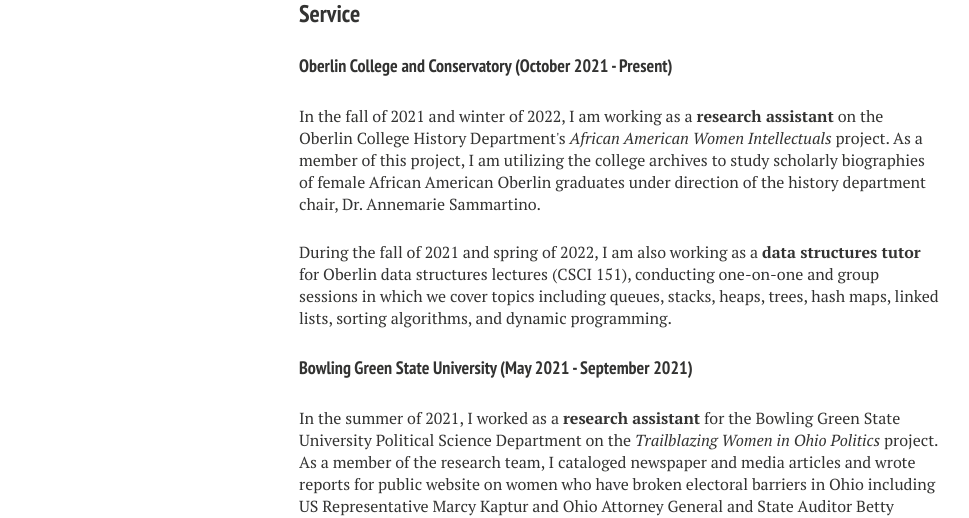
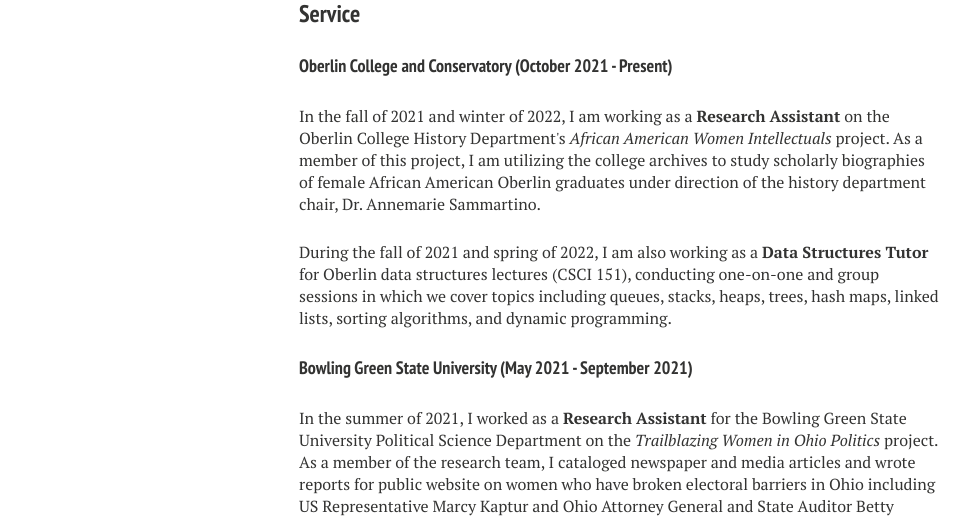
Before and after one commit to nathanenglehart/nathanenglehart.github.io, a Jekyll site: the page built from cv.md, in a window 1280 px wide. Shown: the part 667-1185 px from the top of the page, without its empty margins (21-990 px from the left). Built offline with Jekyll 4.4.1, drawn with Linux system fonts in a browser that asks for light colours; nearby versions of some CDN libraries.

Commit message:
Update cv.html

```diff
--- a/_layouts/cv.html
+++ b/_layouts/cv.html
@@ -60,11 +60,11 @@
       <h3>Service</h3>
 
       <h4>Oberlin College and Conservatory (October 2021 - Present)</h4>
-      <p class="paragraph">In the fall of 2021 and winter of 2022, I am working as a <strong>research assistant</strong> on the Oberlin College History Department's <i>African American Women Intellectuals</i> project. As a member of this project, I am utilizing the college archives to study scholarly biographies of female African American Oberlin graduates under direction of the history department chair, Dr. Annemarie Sammartino. </p>
-      <p style="margin-top: 1.625rem !important;" class="paragraph">During the fall of 2021 and spring of 2022, I am also working as a <strong>data structures tutor</strong> for Oberlin data structures lectures (CSCI 151), conducting one-on-one and group sessions in which we cover topics including queues, stacks, heaps, trees, hash maps, linked lists, sorting algorithms, and dynamic programming.</p>
+      <p class="paragraph">In the fall of 2021 and winter of 2022, I am working as a <strong>Research Assistant</strong> on the Oberlin College History Department's <i>African American Women Intellectuals</i> project. As a member of this project, I am utilizing the college archives to study scholarly biographies of female African American Oberlin graduates under direction of the history department chair, Dr. Annemarie Sammartino. </p>
+      <p style="margin-top: 1.625rem !important;" class="paragraph">During the fall of 2021 and spring of 2022, I am also working as a <strong>Data Structures Tutor</strong> for Oberlin data structures lectures (CSCI 151), conducting one-on-one and group sessions in which we cover topics including queues, stacks, heaps, trees, hash maps, linked lists, sorting algorithms, and dynamic programming.</p>
 
       <h4>Bowling Green State University (May 2021 - September 2021)</h4>
-      <p class="paragraph">In the summer of 2021, I worked as a <strong>research assistant</strong> for the Bowling Green State University Political Science Department on the <i>Trailblazing Women in Ohio Politics</i> project. As a member of the research team, I cataloged newspaper and media articles and wrote reports for public website on women who have broken electoral barriers in Ohio including US Representative Marcy Kaptur and Ohio Attorney General and State Auditor Betty Montgomery, all under the direction of Dr. Melissa Miller and Dr. Shannon Orr.</p>
+      <p class="paragraph">In the summer of 2021, I worked as a <strong>Research Assistant</strong> for the Bowling Green State University Political Science Department on the <i>Trailblazing Women in Ohio Politics</i> project. As a member of the research team, I cataloged newspaper and media articles and wrote reports for public website on women who have broken electoral barriers in Ohio including US Representative Marcy Kaptur and Ohio Attorney General and State Auditor Betty Montgomery, all under the direction of Dr. Melissa Miller and Dr. Shannon Orr.</p>
 
       <h3>Awards</h3>
 
```
